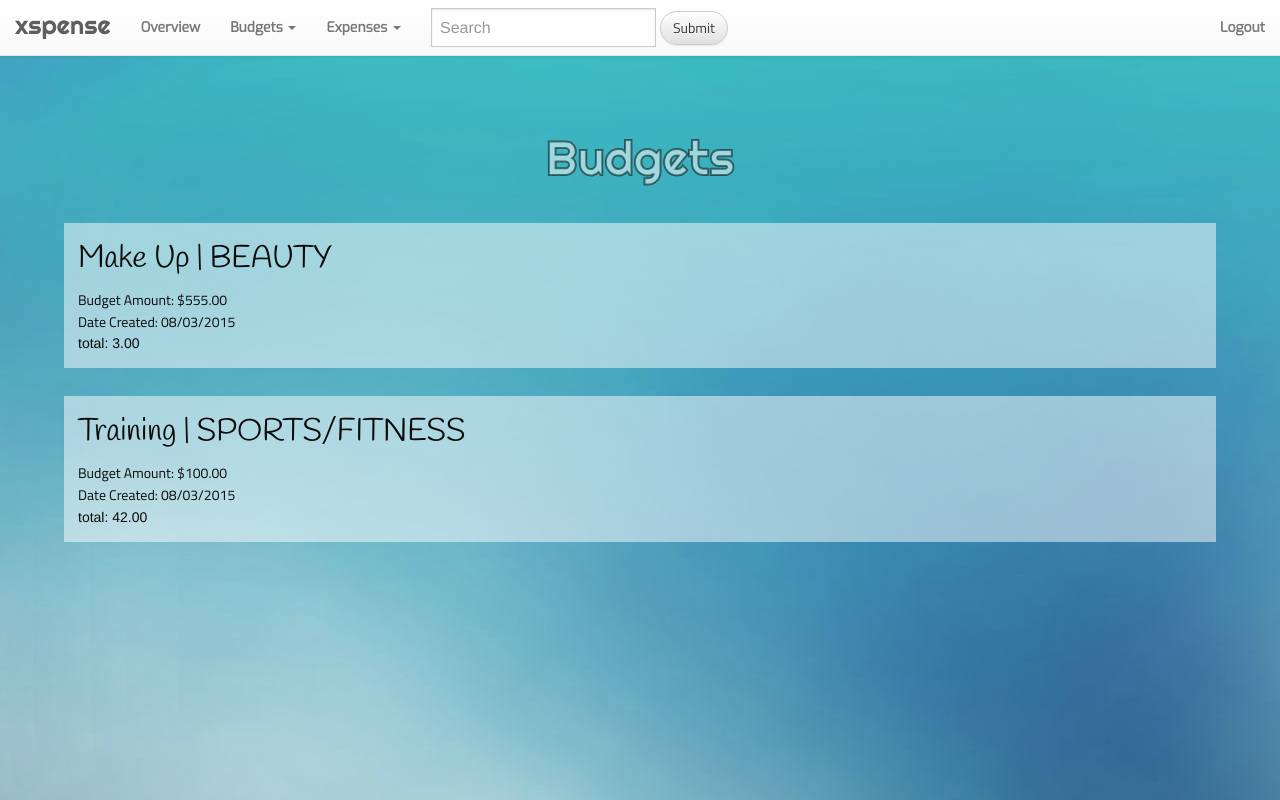
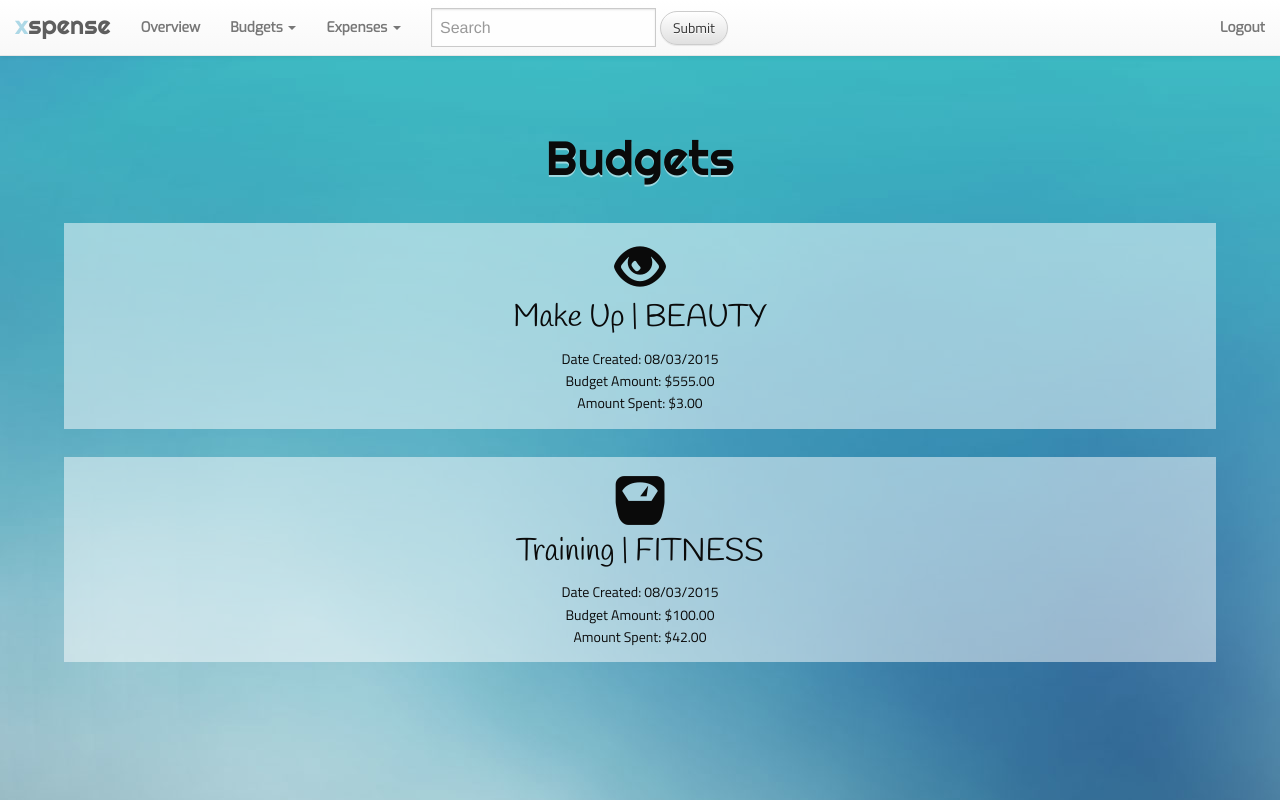
Before and after one commit to shannonphu/xspense, a Django app: page /budgets in a window 1280 px wide. Run offline with Django 3.2, Linux system fonts and the light colour scheme; a user stored in the database is signed in; data comes from the database, SQL or seed files in the repository; some libraries are stand-ins or nearby versions.

Commit message:
dynamically choose icons for budgets page

```diff
--- a/app_xspense/models.py
+++ b/app_xspense/models.py
@@ -17,6 +17,7 @@ class Budget(models.Model):
 	AUTO = 11
 	GIFTS = 12
 	OTHER = 13
+	EDUCATION = 14
 	category_choices = [
 		(ELECTRONICS, 'electronics'),
 		(OFFICE, 'office'),
@@ -31,7 +32,8 @@ class Budget(models.Model):
 		(SPORTS_FITNESS, 'sports/fitness'),
 		(AUTO, 'auto'),
 		(GIFTS, 'gifts'),
-		(OTHER, 'other')
+		(OTHER, 'other'),
+		(EDUCATION, 'education')
 		]
 	category = models.IntegerField(choices=category_choices, default=13)
 	user = models.ForeignKey('auth.User', null=True)
--- a/app_xspense/static/css/xspense.css
+++ b/app_xspense/static/css/xspense.css
@@ -124,11 +124,16 @@ div.hidden {
   background-color: rgba(255, 255, 255, 0.5);
   margin-bottom: 2em;
   padding: 1em; }
+  .budget-page-budget section {
+    text-align: center; }
+  .budget-page-budget .glyphicon {
+    font-size: 3.5em;
+    line-height: 1.2em;
+    padding-left: 0; }
 
-#budgets-title {
+.head-title {
   text-align: center;
   padding: 0.5em;
-  color: rgba(255, 255, 255, 0.5);
-  -webkit-text-stroke: 2px rgba(0, 0, 0, 0.5); }
+  text-shadow: 0 2px rgba(255, 255, 255, 0.5); }
 
 /*# sourceMappingURL=xspense.css.map */
--- a/app_xspense/static/css/xspense.scss
+++ b/app_xspense/static/css/xspense.scss
@@ -174,11 +174,18 @@ div.hidden {
 	background-color: $white-opacity;
 	margin-bottom: 2em;
 	padding: 1em;
+	section {
+		text-align: center;
+	}
+	.glyphicon {
+    	font-size: 3.5em;
+    	line-height: 1.2em;
+    	padding-left: 0;
+	}
 }
 
-#budgets-title {
+.head-title {
 	text-align: center;
 	padding: 0.5em;
-	color: $white-opacity;
-	-webkit-text-stroke: 2px $black-opacity;
+	text-shadow: 0 2px $white-opacity;
 }
--- a/app_xspense/templates/app_xspense/base.html
+++ b/app_xspense/templates/app_xspense/base.html
@@ -40,7 +40,7 @@
 	        <span class="icon-bar"></span>
 	        <span class="icon-bar"></span>
 	      </button>
-	      <a class="navbar-brand" href="/">xspense</a>
+	      <a class="navbar-brand" href="/"><font style="color:lightblue">x</font>spense</a>
 	    </div>
 
 	    <!-- Collect the nav links, forms, and other content for toggling -->
--- a/app_xspense/templates/app_xspense/budgets.html
+++ b/app_xspense/templates/app_xspense/budgets.html
@@ -2,21 +2,23 @@
 {% load filters %}
 
 {% block content %}
-	<h1 id="budgets-title">Budgets</h1>
+
+	<h1 class="head-title">Budgets</h1>
 	{% for budget in budgets %}
 		<div class="budget-page-budget container" style="width: 90%">
-			<h3>{{ budget.purpose|title }} | {{ budget.category|categoryString }}</h3>
-			<p>Budget Amount: ${{ budget.amount }}</p>
-			<p>Date Created: {{ budget.date_created|date:"m/d/Y" }}</p>
+			<section class="small-6 columns">
+				{{ budget.category|icon|safe }}
+				<div class="small-12 medium-9 columns">
+					<h3 class="title">{{ budget.purpose|title }} | {{ budget.category|categoryString }}</h3>
+					<p>Date Created: {{ budget.date_created|date:"m/d/Y" }}</p>
+				</div>
+			</section>
 
-			total: {{ budget.expense_set.all | sumExpenses}}
-
-
+			<section class="small-6 columns">
+				<p class="small-12 medium-6 columns">Budget Amount: ${{ budget.amount }}</p>
+				<p class="small-12 medium-6 columns">Amount Spent: ${{ budget.expense_set.all | sumExpenses}}</p>
+			</section>
 		</div>
 	{% endfor %}
 
-<script>
-
-</script>
-
 {% endblock %}
--- a/app_xspense/templatetags/filters.py
+++ b/app_xspense/templatetags/filters.py
@@ -10,15 +10,16 @@ def categoryString(value):
         2: 'ENTERTAINMENT',
         3: 'HOME FURNITURE',
         4: 'CLOTHES',
-        5: 'BABY/KIDS',
-        6: 'TOYS/GAMES/CRAFTS',
+        5: 'BABY & KIDS',
+        6: 'TOYS & GAMES',
         7: 'FOOD',
         8: 'HEALTH',
         9: 'BEAUTY',
-        10: 'SPORTS/FITNESS',
+        10: 'FITNESS',
         11: 'AUTO',
         12: 'GIFTS',
-        13: 'OTHER'
+        13: 'OTHER',
+        14: 'EDUCATION'
     }.get(value, 13)
 
 @register.filter(name='sumExpenses')
@@ -27,3 +28,24 @@ def sumExpenses(expenses):
 	for expense in expenses:
 		total = total + expense.price
 	return total
+
+@register.filter(name='icon')
+def icon(category):
+    icon = {
+        0: 'headphones',
+        1: 'paperclip',
+        2: 'facetime-video',
+        3: 'home',
+        4: 'sunglasses',
+        5: 'ice-lolly-tasted',
+        6: 'bishop',
+        7: 'cutlery',
+        8: 'plus-sign',
+        9: 'eye-open',
+        10: 'scale',
+        11: 'dashboard',
+        12: 'gift',
+        13: 'option-horizontal',
+        14: 'education'
+    }.get(category, 13)
+    return '<span class="glyphicon glyphicon-' + icon + ' small-12 medium-1 columns" aria-hidden="true"></span>'
```
Also changed, not shown: 1 other file.
